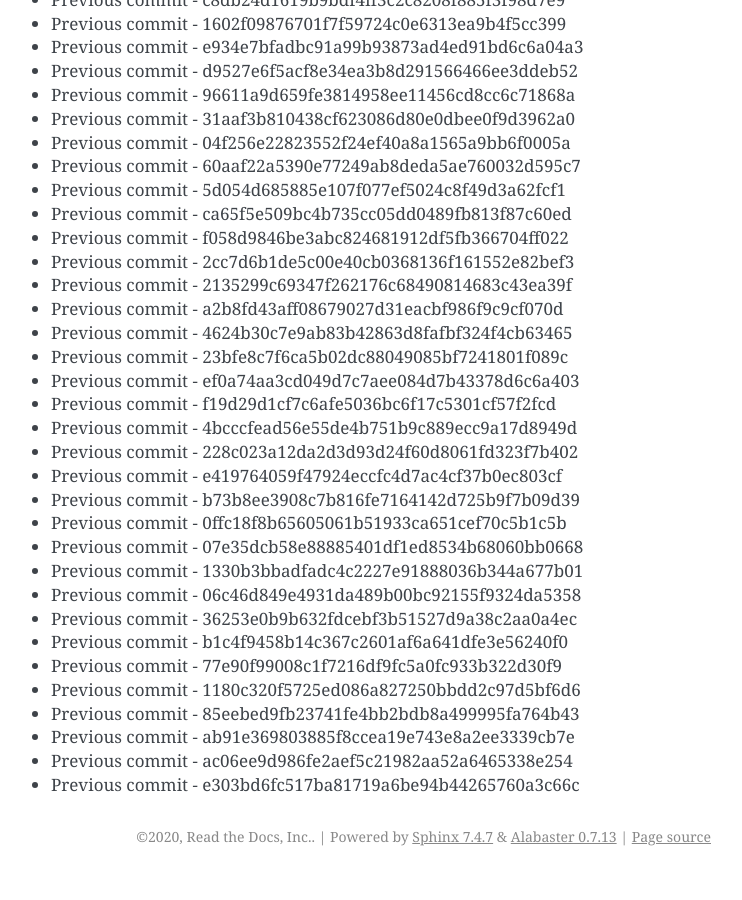
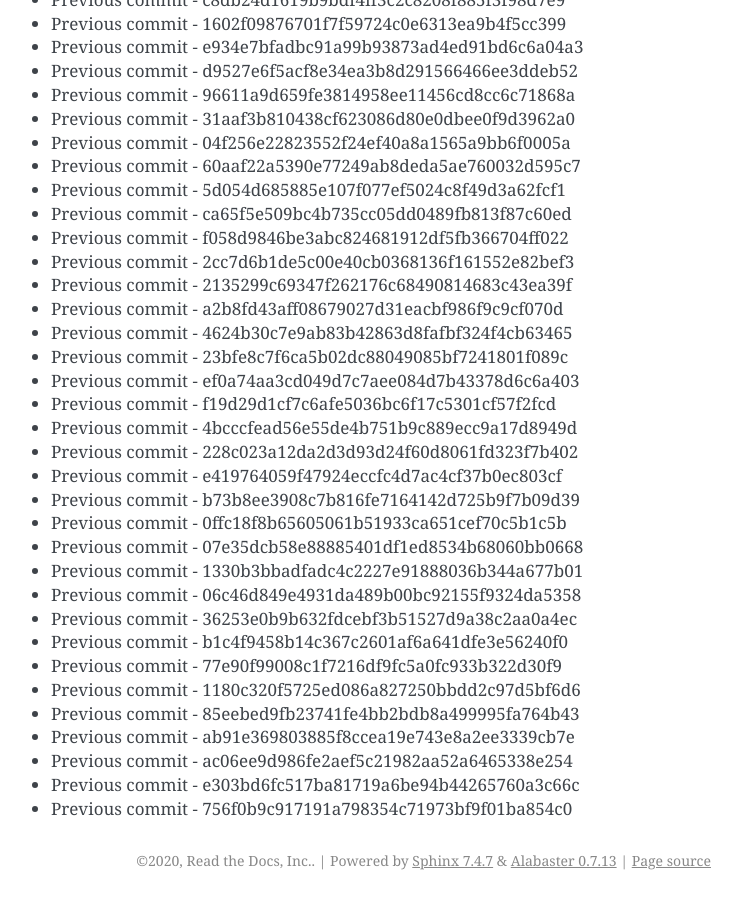
Before and after one commit to readthedocs/rtd-git-stresstest, a Sphinx documentation site: the page built from docs/updates.rst, in a window 1280 px wide and 900 px high, scrolled down 65764 px. Shown: the whole window, without its empty margins (399-1141 px from the left). Built offline with Sphinx 7.4.7, drawn with Linux system fonts in a browser that asks for light colours; before the commit the page ends 66640 px from its top, so only the background shows below that.

Commit message:
Generating commit from previous: 756f0b9c917191a798354c71973bf9f01ba854c0

```diff
--- a/docs/updates.rst
+++ b/docs/updates.rst
@@ -2795,3 +2795,4 @@ It can be tested for any performance characteristics.
 * Previous commit - ab91e369803885f8ccea19e743e8a2ee3339cb7e
 * Previous commit - ac06ee9d986fe2aef5c21982aa52a6465338e254
 * Previous commit - e303bd6fc517ba81719a6be94b44265760a3c66c
+* Previous commit - 756f0b9c917191a798354c71973bf9f01ba854c0
```
